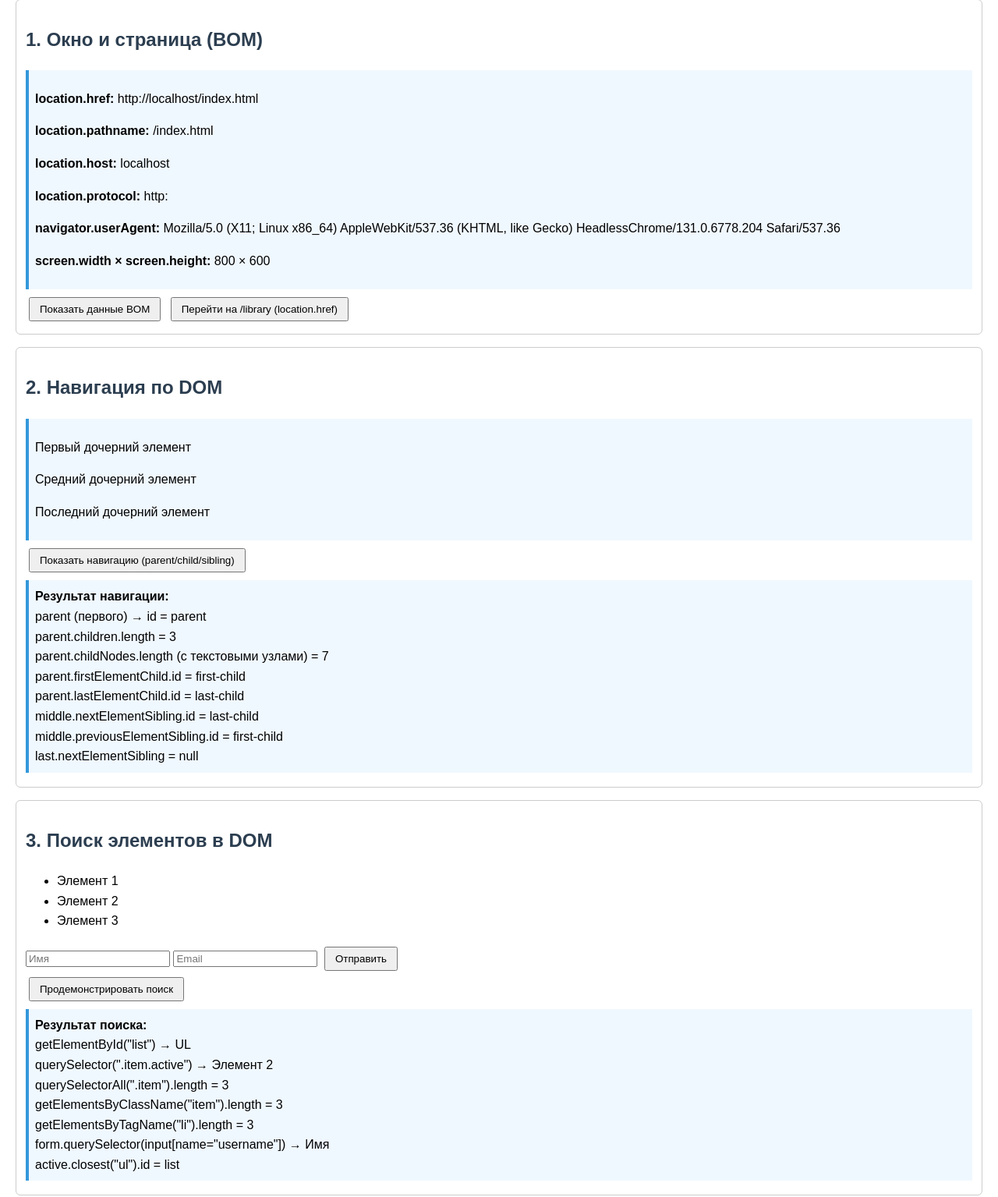
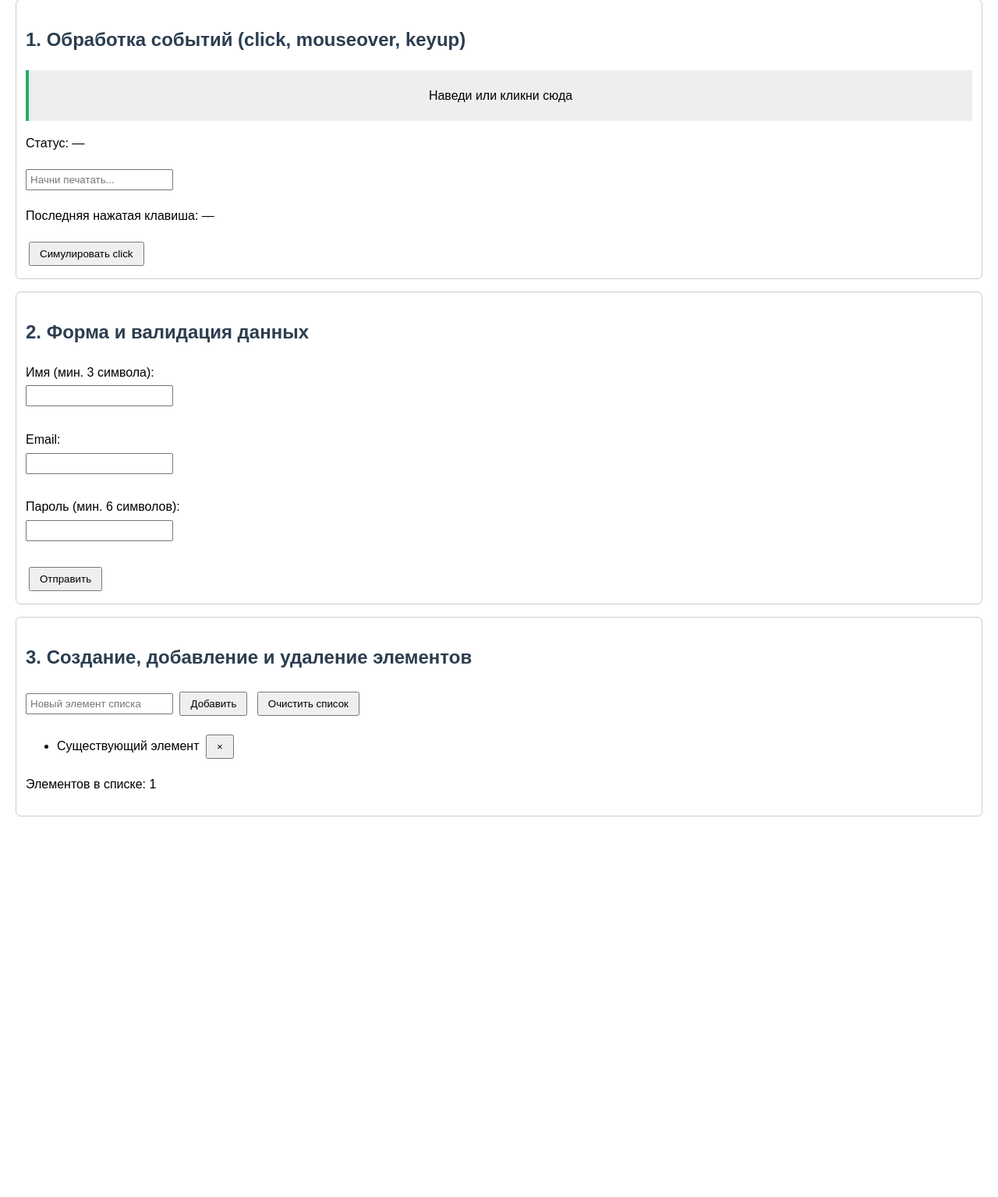
Before and after one commit to aroslavsadukevic50-wq/byretwrs, a plain HTML site: page index.html in a window 1280 px wide. Shown: the part 137-1672 px from the top of the page at 78% size. After the commit the page ends 1204 px from the top, so only its background shows below. Drawn offline with Linux system fonts and the light colour scheme.

Commit message:
Add files via upload

```diff
--- a/index.html
+++ b/index.html
@@ -2,174 +2,206 @@
 <html lang="ru">
 <head>
     <meta charset="UTF-8">
-    <title>Практическая работа №1 — BOM, DOM, навигация и поиск</title>
+    <title>Практическая работа №2 — События, формы, создание элементов</title>
     <style>
         body { font-family: Arial, sans-serif; margin: 20px; line-height: 1.6; }
         h1, h2 { color: #2c3e50; }
         section { border: 1px solid #ccc; padding: 12px; margin-bottom: 16px; border-radius: 6px; }
-        .box { background: #f0f8ff; padding: 8px; margin: 6px 0; border-left: 4px solid #3498db; }
+        .box { background: #f9f9f9; padding: 10px; margin: 8px 0; border-left: 4px solid #27ae60; }
         button { padding: 6px 12px; margin: 4px; cursor: pointer; }
-        code { background: #eee; padding: 2px 5px; border-radius: 3px; }
+        input { padding: 4px; margin: 4px 0; }
+        .error { color: red; font-size: 0.9em; }
+        .success { color: green; font-size: 0.9em; }
+        .highlight { background: yellow; padding: 2px; }
+        #dynamic-list li { margin: 4px 0; }
     </style>
 </head>
 <body>
 
-<h1>Практическая работа №1</h1>
-<p>Раздел 1. BOM, DOM, навигация и поиск</p>
+<h1>Практическая работа №2</h1>
+<p>Раздел 2. События, работа с формами, создание и удаление элементов DOM</p>
 
-<section id="bom-section">
-    <h2>1. Окно и страница (BOM)</h2>
+<section id="events-section">
+    <h2>1. Обработка событий (click, mouseover, keyup)</h2>
 
-    <div class="box">
-        <p><b>location.href:</b> <span id="out-href"></span></p>
-        <p><b>location.pathname:</b> <span id="out-pathname"></span></p>
-        <p><b>location.host:</b> <span id="out-host"></span></p>
-        <p><b>location.protocol:</b> <span id="out-protocol"></span></p>
-        <p><b>navigator.userAgent:</b> <span id="out-ua"></span></p>
-        <p><b>screen.width × screen.height:</b> <span id="out-screen"></span></p>
+    <div class="box" id="event-box" style="background:#eee; padding:20px; text-align:center;">
+        Наведи или кликни сюда
     </div>
+    <p>Статус: <span id="event-status">—</span></p>
 
-    <button onclick="showBOM()">Показать данные BOM</button>
-    <button onclick="goToLibrary()">Перейти на /library (location.href)</button>
+    <input type="text" id="key-input" placeholder="Начни печатать...">
+    <p>Последняя нажатая клавиша: <span id="key-status">—</span></p>
+
+    <button onclick="demoClick()">Симулировать click</button>
 </section>
 
-<section id="dom-nav">
-    <h2>2. Навигация по DOM</h2>
+<section id="form-section">
+    <h2>2. Форма и валидация данных</h2>
 
-    <div id="parent" class="box">
-        <p id="first-child">Первый дочерний элемент</p>
-        <p id="middle-child">Средний дочерний элемент</p>
-        <p id="last-child">Последний дочерний элемент</p>
-    </div>
+    <form id="reg-form" onsubmit="return validateForm(event)">
+        <label>Имя (мин. 3 символа):<br>
+            <input type="text" id="name" name="name">
+        </label><br>
+        <span id="name-error" class="error"></span><br>
 
-    <button onclick="demoNavigation()">Показать навигацию (parent/child/sibling)</button>
-    <div id="nav-result" class="box" style="display:none;"></div>
+        <label>Email:<br>
+            <input type="email" id="email" name="email">
+        </label><br>
+        <span id="email-error" class="error"></span><br>
+
+        <label>Пароль (мин. 6 символов):<br>
+            <input type="password" id="password" name="password">
+        </label><br>
+        <span id="password-error" class="error"></span><br>
+
+        <button type="submit">Отправить</button>
+    </form>
+
+    <div id="form-result" class="box" style="display:none;"></div>
 </section>
 
 
-<section id="dom-search">
-    <h2>3. Поиск элементов в DOM</h2>
+<section id="create-section">
+    <h2>3. Создание, добавление и удаление элементов</h2>
 
-    <ul id="list">
-        <li class="item">Элемент 1</li>
-        <li class="item active">Элемент 2</li>
-        <li class="item">Элемент 3</li>
+    <input type="text" id="item-text" placeholder="Новый элемент списка">
+    <button onclick="addItem()">Добавить</button>
+    <button onclick="clearList()">Очистить список</button>
+
+    <ul id="dynamic-list">
+        <li>Существующий элемент <button onclick="removeItem(this)">×</button></li>
     </ul>
 
-    <form id="my-form">
-        <input type="text" name="username" placeholder="Имя">
-        <input type="email" name="email" placeholder="Email">
-        <button type="submit">Отправить</button>
-    </form>
-
-    <button onclick="demoSearch()">Продемонстрировать поиск</button>
-    <div id="search-result" class="box" style="display:none;"></div>
+    <p>Элементов в списке: <span id="item-count">1</span></p>
 </section>
 
 <script>
 
-function showBOM() {
-    document.getElementById('out-href').textContent     = location.href;
-    document.getElementById('out-pathname').textContent = location.pathname;
-    document.getElementById('out-host').textContent     = location.host || '(нет)';
-    document.getElementById('out-protocol').textContent = location.protocol;
-    document.getElementById('out-ua').textContent       = navigator.userAgent;
-    document.getElementById('out-screen').textContent   =
-        screen.width + ' × ' + screen.height;
+const eventBox = document.getElementById('event-box');
+const eventStatus = document.getElementById('event-status');
+const keyInput = document.getElementById('key-input');
+const keyStatus = document.getElementById('key-status');
 
-    console.log('=== BOM ===');
-    console.log('href:', location.href);
-    console.log('pathname:', location.pathname);
-    console.log('host:', location.host);
-    console.log('protocol:', location.protocol);
-    console.log('userAgent:', navigator.userAgent);
-    console.log('screen:', screen.width, screen.height);
+eventBox.addEventListener('click', () => {
+    eventStatus.textContent = 'Клик по блоку! (click)';
+    eventStatus.className = 'success';
+    console.log('=== Event: click ===');
+});
+
+
+eventBox.addEventListener('mouseover', () => {
+    eventBox.style.background = '#d4edda';
+    eventStatus.textContent = 'Курсор внутри блока (mouseover)';
+    console.log('=== Event: mouseover ===');
+});
+
+eventBox.addEventListener('mouseout', () => {
+    eventBox.style.background = '#eee';
+    eventStatus.textContent = 'Курсор вышел (mouseout)';
+    console.log('=== Event: mouseout ===');
+});
+
+
+keyInput.addEventListener('keyup', (e) => {
+    keyStatus.textContent = e.key;
+    console.log('=== Event: keyup, key =', e.key, '===');
+});
+
+function demoClick() {
+    eventBox.click();
 }
 
 
-function goToLibrary() {
+function validateForm(event) {
+    event.preventDefault();
 
-    alert('Вызов location.href = "/library" — переход на путь /library.\n' +
-          'Сейчас текущий pathname: ' + location.pathname);
-    // Демонстрационно меняем только хэш, чтобы не уходить со страницы:
-    location.hash = 'library';
+    const name = document.getElementById('name').value.trim();
+    const email = document.getElementById('email').value.trim();
+    const password = document.getElementById('password').value.trim();
+
+    let isValid = true;
+
+
+    document.getElementById('name-error').textContent = '';
+    document.getElementById('email-error').textContent = '';
+    document.getElementById('password-error').textContent = '';
+
+    if (name.length < 3) {
+        document.getElementById('name-error').textContent = 'Имя должно быть не менее 3 символов';
+        isValid = false;
     }
 
-function demoNavigation() {
-    const parent    = document.getElementById('parent');
-    const first     = document.getElementById('first-child');
-    const middle    = document.getElementById('middle-child');
-    const last      = document.getElementById('last-child');
+    if (!email.includes('@') || !email.includes('.')) {
+        document.getElementById('email-error').textContent = 'Введите корректный email';
+        isValid = false;
+    }
 
-    const result = [];
+    if (password.length < 6) {
+        document.getElementById('password-error').textContent = 'Пароль должен быть не менее 6 символов';
+        isValid = false;
+    }
 
+    const result = document.getElementById('form-result');
+    result.style.display = 'block';
 
-    result.push('parent (первого) → id = ' + first.parentElement.id);
+    if (isValid) {
+        result.innerHTML = `<b class="success">✅ Форма прошла валидацию!</b><br>
+                            Имя: ${name}<br>Email: ${email}`;
+        console.log('=== Form: valid ===', { name, email, password });
+    } else {
+        result.innerHTML = `<b class="error">❌ Есть ошибки в форме. Проверьте поля.</b>`;
+        console.log('=== Form: invalid ===');
+    }
 
+    return false;
+}
 
-    result.push('parent.children.length = ' + parent.children.length);
-    result.push('parent.childNodes.length (с текстовыми узлами) = ' + parent.childNodes.length);
+function updateCount() {
+    const list = document.getElementById('dynamic-list');
+    document.getElementById('item-count').textContent = list.children.length;
+}
 
-    result.push('parent.firstElementChild.id = ' + parent.firstElementChild.id);
-    result.push('parent.lastElementChild.id = ' + parent.lastElementChild.id);
+function addItem() {
+    const input = document.getElementById('item-text');
+    const text = input.value.trim();
 
-
-    result.push('middle.nextElementSibling.id = ' + middle.nextElementSibling.id);
-    result.push('middle.previousElementSibling.id = ' + middle.previousElementSibling.id);
-    result.push('last.nextElementSibling = ' + last.nextElementSibling);
-
-    const box = document.getElementById('nav-result');
-    box.style.display = 'block';
-    box.innerHTML = '<b>Результат навигации:</b><br>' + result.join('<br>');
-
-    console.log('=== DOM Navigation ===');
-    result.forEach(r => console.log(r));
+    if (text === '') {
+        alert('Введите текст элемента');
+        return;
     }
 
 
-function demoSearch() {
-    const result = [];
+    const li = document.createElement('li');
+    li.innerHTML = `${text} <button onclick="removeItem(this)">×</button>`;
 
 
-    const list = document.getElementById('list');
-    result.push('getElementById("list") → ' + list.tagName);
+    document.getElementById('dynamic-list').appendChild(li);
 
 
-    const active = document.querySelector('.item.active');
-    result.push('querySelector(".item.active") → ' + active.textContent);
+    input.value = '';
+    updateCount();
 
-    const items = document.querySelectorAll('.item');
-    result.push('querySelectorAll(".item").length = ' + items.length);
+    console.log('=== Element created ===', text);
+}
 
+function removeItem(btn) {
+    const li = btn.parentElement;
+    li.remove();
+    updateCount();
+    console.log('=== Element removed ===');
+}
 
-    const byClass = document.getElementsByClassName('item');
-    result.push('getElementsByClassName("item").length = ' + byClass.length);
-
-    const byTag = document.getElementsByTagName('li');
-    result.push('getElementsByTagName("li").length = ' + byTag.length);
-
-
-    const form = document.getElementById('my-form');
-    const input = form.querySelector('input[name="username"]');
-    result.push('form.querySelector(input[name="username"]) → ' +
-                (input ? input.placeholder : 'не найдено'));
-
-
-    result.push('active.closest("ul").id = ' + active.closest('ul').id);
-
-    const box = document.getElementById('search-result');
-    box.style.display = 'block';
-    box.innerHTML = '<b>Результат поиска:</b><br>' + result.join('<br>');
-
-    console.log('=== DOM Search ===');
-    result.forEach(r => console.log(r));
+function clearList() {
+    const list = document.getElementById('dynamic-list');
+    list.innerHTML = ''; // очищаем весь список
+    updateCount();
+    console.log('=== List cleared ===');
 }
 
 
 window.addEventListener('load', () => {
-    showBOM();
-    demoNavigation();
-    demoSearch();
+    updateCount();
+    console.log('=== Практическая работа №2 загружена ===');
 });
 </script>
 
```
Lines whose indentation alone changed are shown as unchanged.
